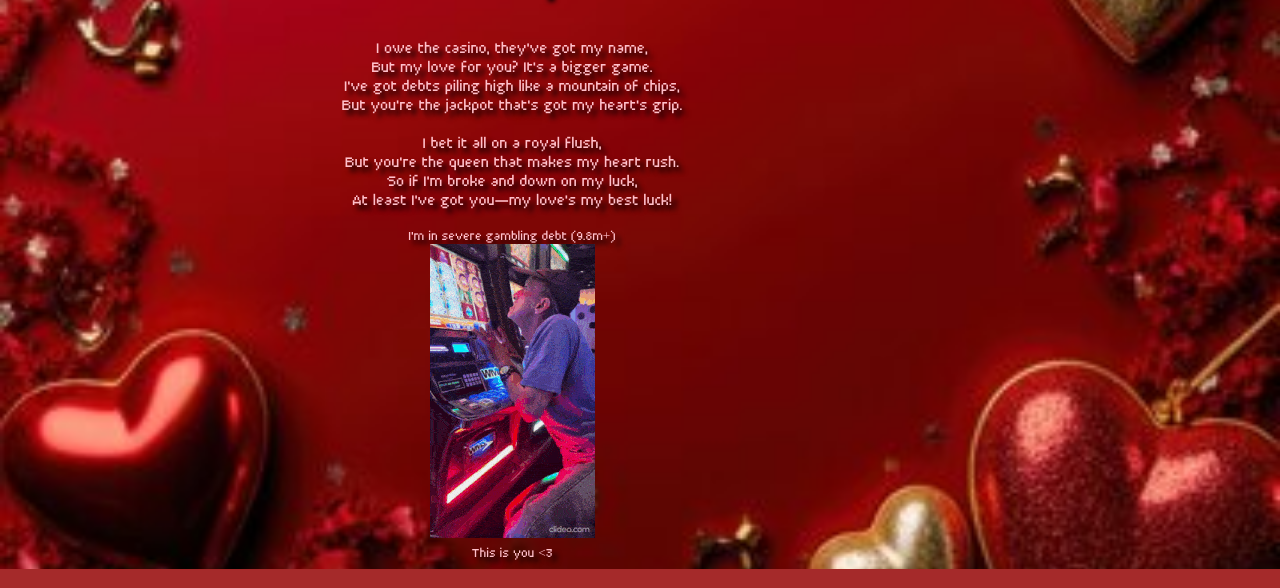
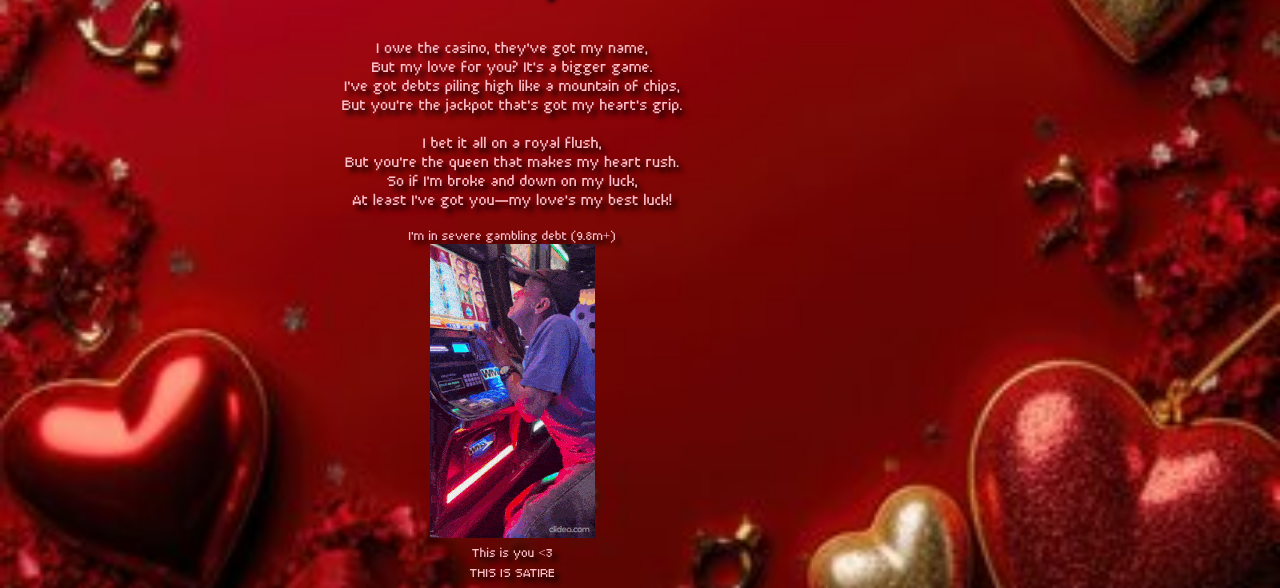
Before and after one commit to ElidaDev/CardForMike, a plain HTML site: page index.html in a window 1280 px wide. Shown: the part 638-1226 px from the top of the page. Drawn offline with Linux system fonts and the light colour scheme.

Commit message:
Update index.html

```diff
--- a/index.html
+++ b/index.html
@@ -29,5 +29,6 @@
     <small>I'm in severe gambling debt (9.8m+)</small><br>
 <img src="assetsfolder/debt.gif">
 <small><br>This is you <3</small>
+  <small><br>THIS IS SATIRE </small>
 </body>
 </html>
```
